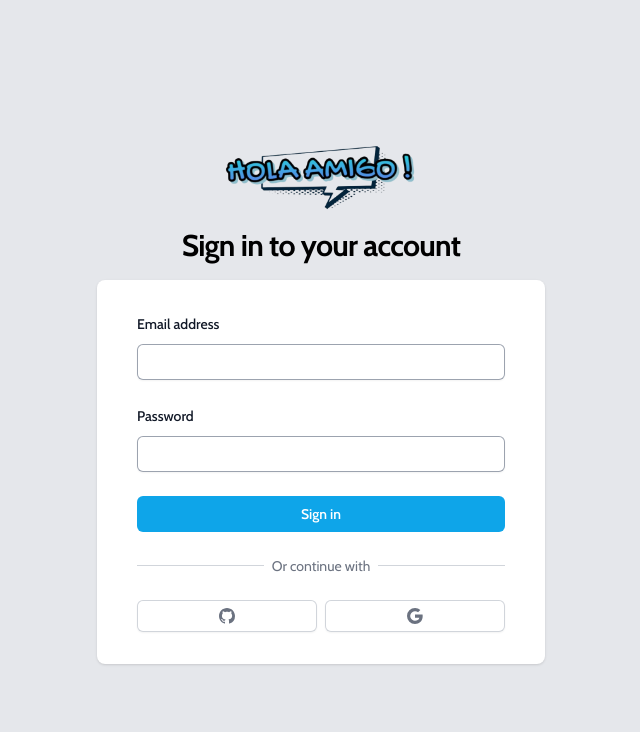
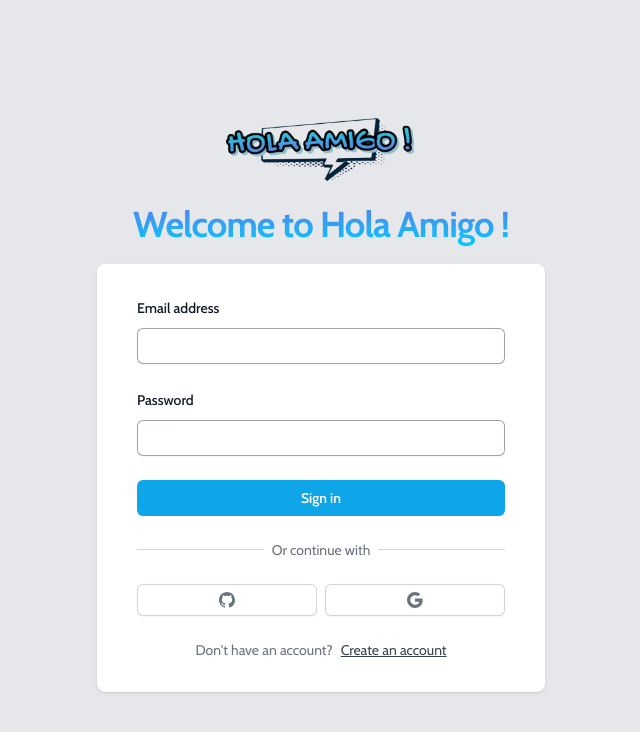
Before and after one commit to AryanPahuja21/Hola-Amigo, a Next.js app in the folder client/: page / in a window 1280 px wide. Shown: the top 732 px of the page, without its empty margins (319-959 px from the left). Built offline with nearby package versions, Linux system fonts and the light colour scheme.

Commit message:
auth ui complete

```diff
--- a/client/app/(site)/_components/AuthForm.tsx
+++ b/client/app/(site)/_components/AuthForm.tsx
@@ -97,6 +97,26 @@ const AuthForm = () => {
               onClick={() => socialAction("google")}
             />
           </div>
+          <div
+            className="
+          flex
+          gap-2
+          justify-center
+          text-sm
+          mt-6
+          px-2
+          text-gray-500
+          "
+          >
+            <span>
+              {variant === "LOGIN"
+                ? "Don't have an account?"
+                : "Already have an account?"}
+            </span>
+            <button onClick={toggleVariant} className="text-gray-700 underline">
+              {variant === "LOGIN" ? "Create an account" : "Sign in"}
+            </button>
+          </div>
         </div>
       </div>
     </main>
--- a/client/app/(site)/page.tsx
+++ b/client/app/(site)/page.tsx
@@ -11,8 +11,8 @@ export default function AuthPage() {
         height={200}
         className="mx-auto"
       />
-      <h1 className="mt-4 text-center text-3xl font-bold tracking-tight">
-        Sign in to your account
+      <h1 className="mt-4 text-center text-4xl text-transparent bg-clip-text bg-gradient-to-t from-primary to-secondary py-1 font-bold tracking-tight">
+        Welcome to Hola Amigo !
       </h1>
       <AuthForm />
     </main>
```
